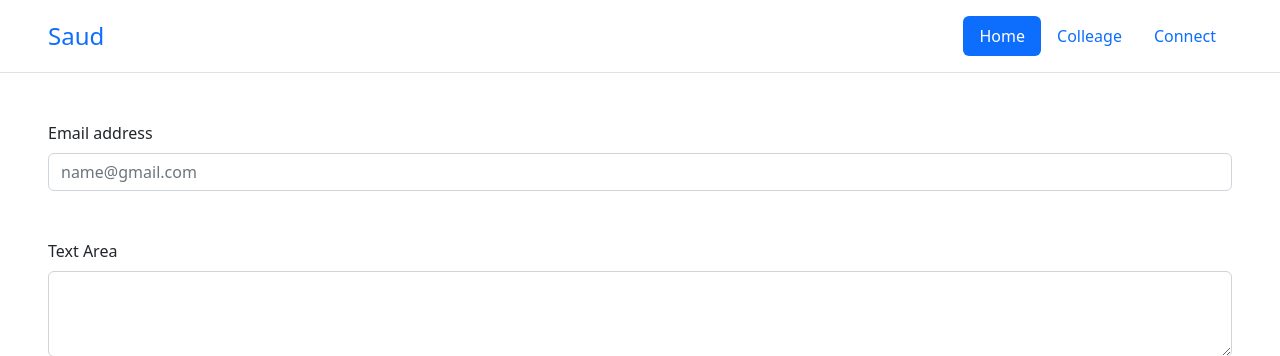
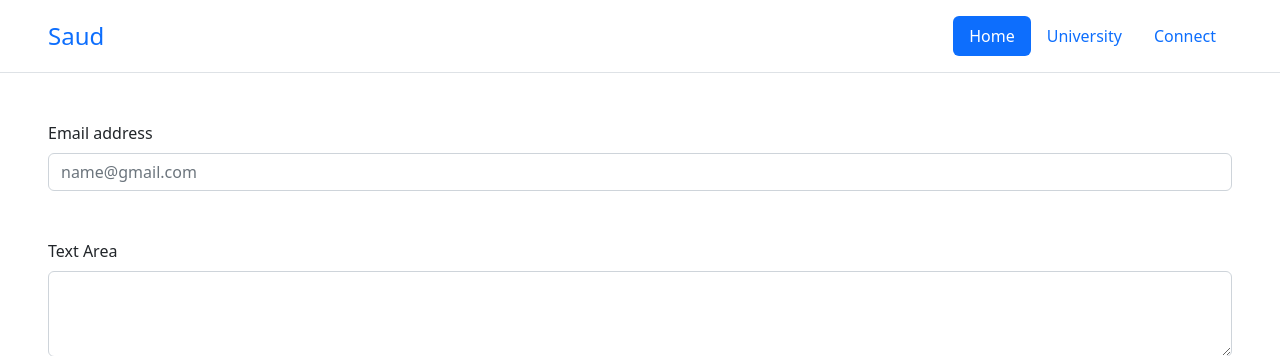
Before and after one commit to T-Python-OCT9/LAB_PERSONAL_WEBSITE, a Django app: a page that uses personal_website/website/templates/website/base.html in a window 1280 px wide. Shown: the top 356 px of the page. Run offline with Django 4.2, Linux system fonts and the light colour scheme.

Commit message:
change text!

```diff
--- a/personal_website/website/templates/website/base.html
+++ b/personal_website/website/templates/website/base.html
@@ -20,7 +20,7 @@
           </a>
           <ul class="nav nav-pills me-5">
             <li class="nav-item"><a href="{% url 'website:home' %}" class="nav-link active" aria-current="page">Home</a></li>
-            <li class="nav-item"><a href="{% url 'website:colleage' %}" class="nav-link">Colleage</a></li>
+            <li class="nav-item"><a href="{% url 'website:colleage' %}" class="nav-link">University</a></li>
             <li class="nav-item"><a href="{% url 'website:connect' %}" class="nav-link">Connect</a></li>
           </ul>
       </header>
```
